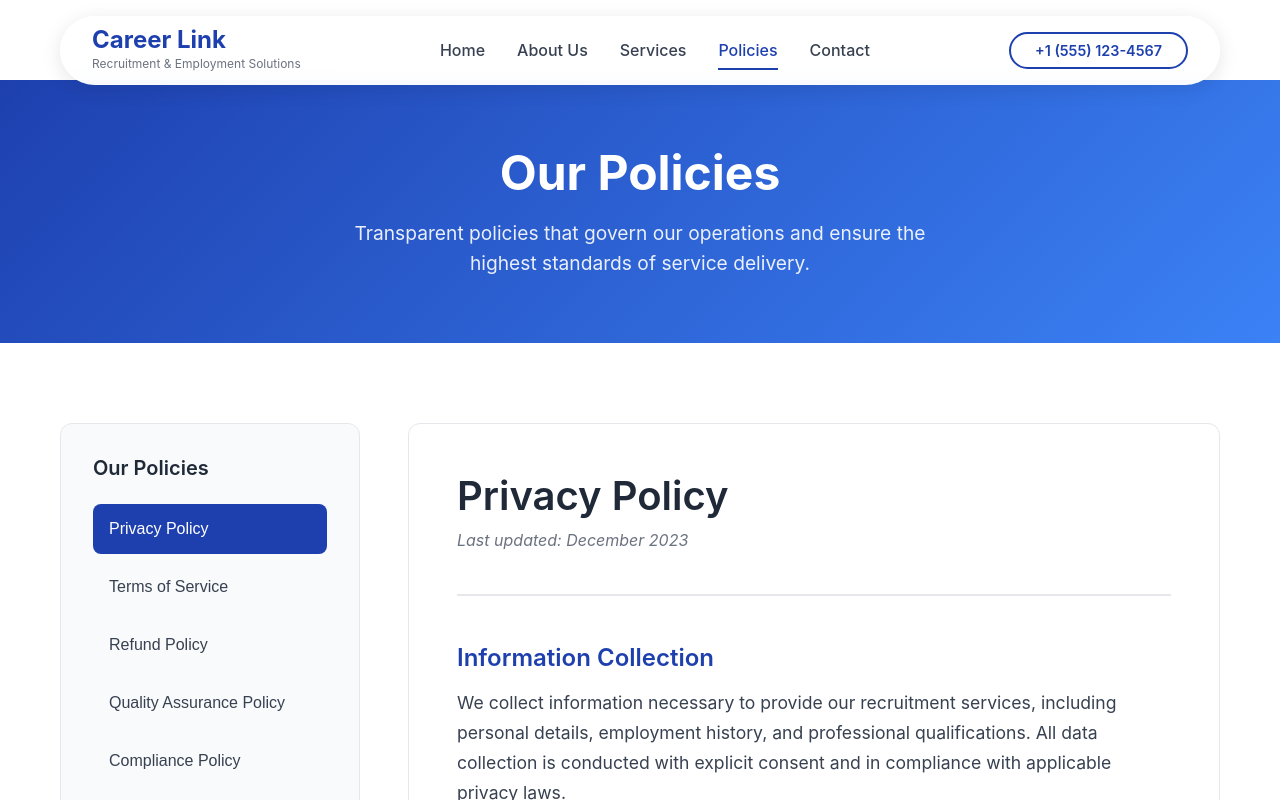
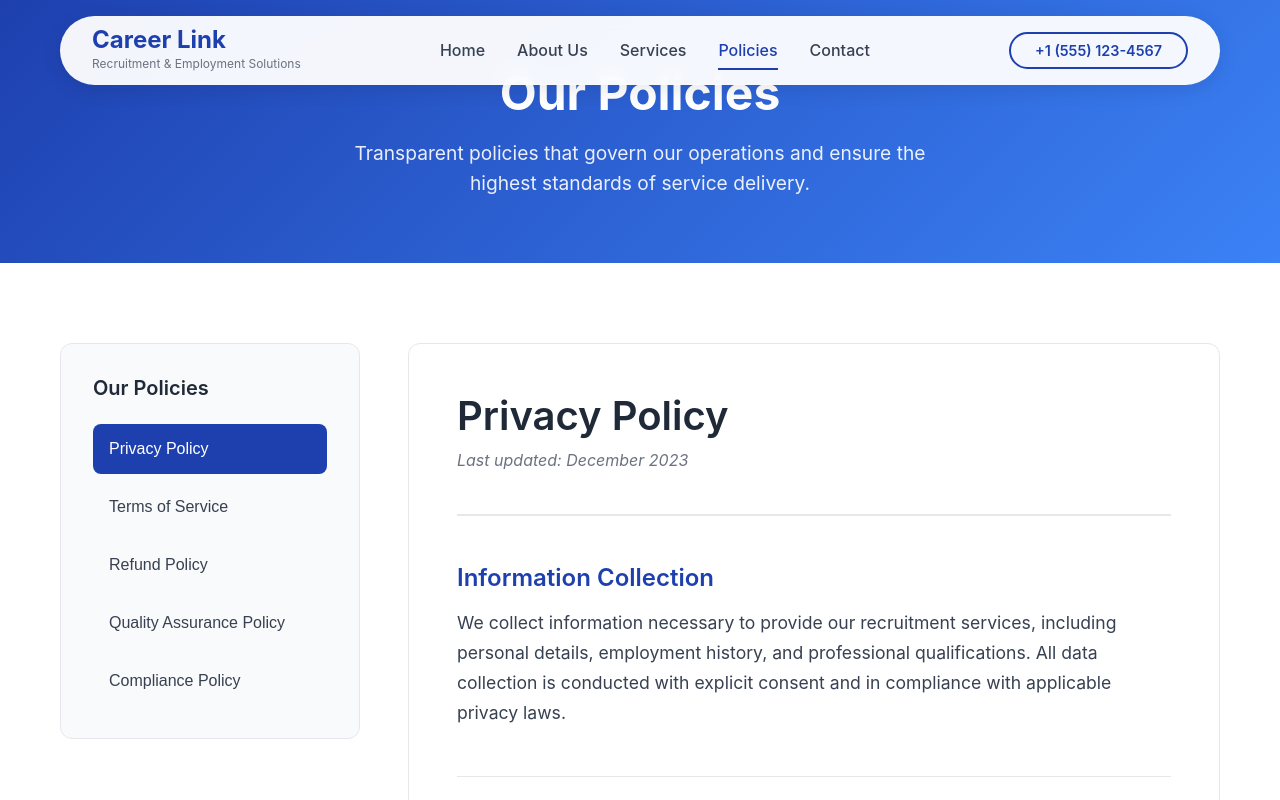
Before and after one commit to Ziad-Asr/recruitment-refined, a React (Vite) app: page /policies in a window 1280 px wide. Shown: the top 800 px of the page. Built offline with nearby package versions, Linux system fonts and the light colour scheme.

Commit message:
Fix Hero Section Positioning

```diff
--- a/src/App.jsx
+++ b/src/App.jsx
@@ -15,7 +15,7 @@ function App() {
     <Router>
       <div className="App">
         <Header />
-        <main style={{ paddingTop: '80px' }}>
+        <main>
           <Routes>
             <Route path="/" element={<Home />} />
             <Route path="/about" element={<About />} />
--- a/src/components/Header/Header.css
+++ b/src/components/Header/Header.css
@@ -3,7 +3,7 @@
   top: 0;
   left: 0;
   right: 0;
-  z-index: 1000;
+  z-index: 9999;
   padding: 1rem 2rem;
   transition: all var(--transition-normal);
 }
--- a/src/sections/HeroSection/HeroSection.css
+++ b/src/sections/HeroSection/HeroSection.css
@@ -1,6 +1,8 @@
 .hero-section {
   position: relative;
   height: 100vh;
+  margin-top: 0;
+  padding-top: 0;
   display: flex;
   align-items: center;
   overflow: hidden;
```
